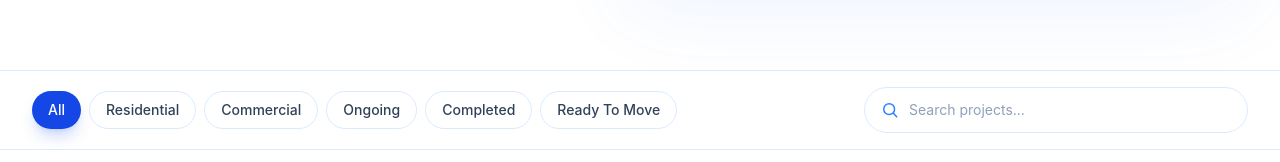
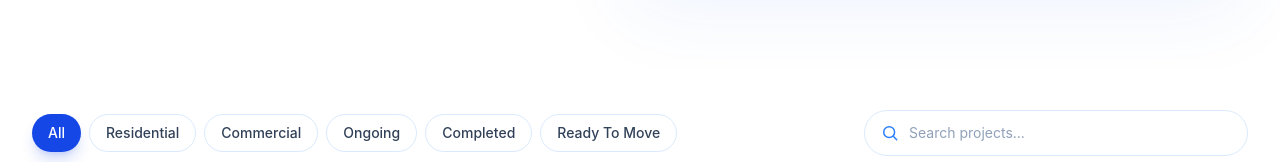
Before and after one commit to YojitSiddhant/builder-website, a Next.js app: page /projects in a window 1280 px wide. Shown: the part 638-800 px from the top of the page. Built offline with nearby package versions, Linux system fonts and the light colour scheme.

Commit message:
Update site pages

```diff
--- a/components/projects-page.tsx
+++ b/components/projects-page.tsx
@@ -297,7 +297,7 @@ function FilterBar({
   setSearch: (value: string) => void;
 }) {
   return (
-    <section className="sticky top-[72px] z-30 border-y border-blue-100 bg-white/95 px-4 py-4 backdrop-blur-xl sm:px-6 lg:px-8">
+    <section className="z-30 bg-white px-4 pt-10 pb-4 sm:px-6 lg:px-8">
       <div className="mx-auto flex w-full max-w-7xl flex-col gap-4 lg:flex-row lg:items-center lg:justify-between">
         <div className="flex flex-wrap gap-2">
           {filters.map((filter) => {
```
